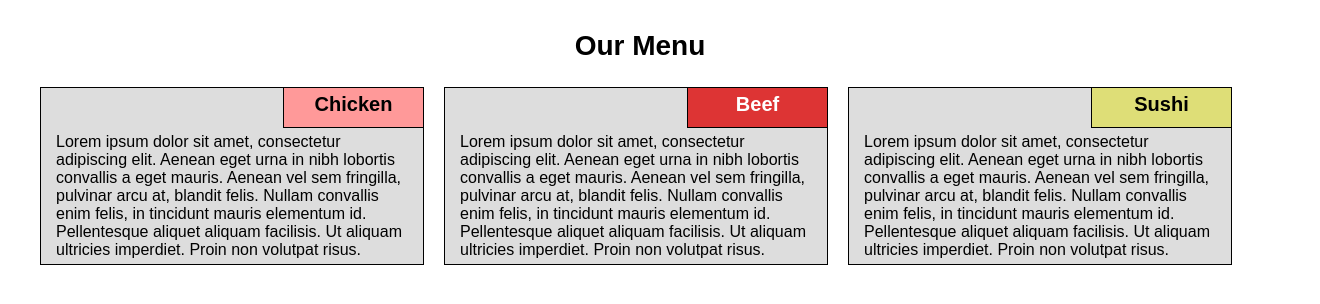
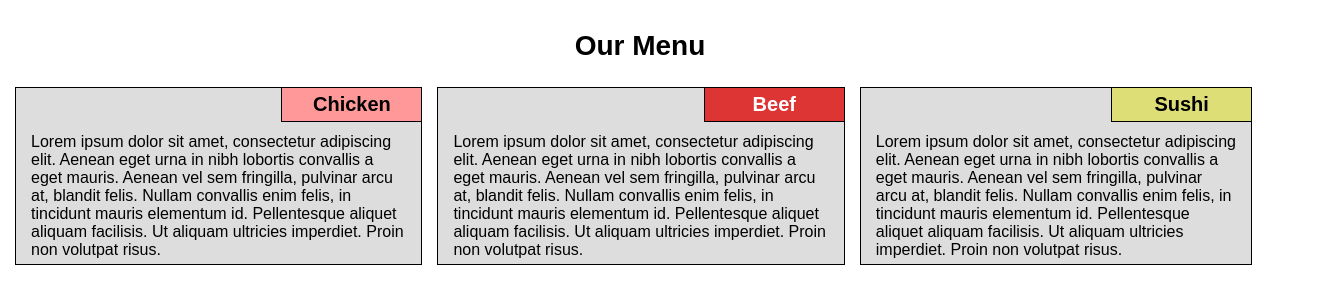
Before and after one commit to QuasiGuru/jhu_coursera, a plain HTML site: page module2-solution/index.html in a window 1280 px wide. Shown: the whole page, 1320 px wide, since content can reach past the window. Drawn offline with Linux system fonts and the light colour scheme.

Commit message:
Module 2 Assignment Done

```diff
--- a/module2-solution/index.html
+++ b/module2-solution/index.html
@@ -12,7 +12,8 @@
  		<div class="container">
 			<h1>Our Menu</h1>
 			<div class="row">
-				<div id="box1">
+				<div class="col-lg-4 col-md-6 col-sm-12">
+					<div class="food-box box-left">
 						<h2>Chicken</h2>
 						<p>Lorem ipsum dolor sit amet, consectetur adipiscing elit. Aenean eget
 						urna in nibh lobortis convallis a eget mauris. Aenean vel sem fringilla,
@@ -20,8 +21,10 @@
 						tincidunt mauris elementum id. Pellentesque aliquet aliquam facilisis.
 						Ut aliquam ultricies imperdiet. Proin non volutpat risus.</p>
 					</div>
+				</div>
 
-				<div id="box2">
+				<div class="col-lg-4 col-md-6 col-sm-12">
+					<div class="food-box box-center">
 						<h2>Beef</h2>
 						<p>Lorem ipsum dolor sit amet, consectetur adipiscing elit. Aenean eget
 						urna in nibh lobortis convallis a eget mauris. Aenean vel sem fringilla,
@@ -29,8 +32,10 @@
 						tincidunt mauris elementum id. Pellentesque aliquet aliquam facilisis.
 						Ut aliquam ultricies imperdiet. Proin non volutpat risus.</p>
 					</div>
+				</div>
 
-				<div id="box3">
+				<div class="col-lg-4 col-md-12 col-sm-12">
+					<div class="food-box box-right">
 						<h2>Sushi</h2>
 						<p>Lorem ipsum dolor sit amet, consectetur adipiscing elit. Aenean eget
 						urna in nibh lobortis convallis a eget mauris. Aenean vel sem fringilla,
@@ -40,5 +45,6 @@
 					</div>
 				</div>
 			</div>
+		</div>
 	</body>
 </html>
--- a/module2-solution/styles/style.css
+++ b/module2-solution/styles/style.css
@@ -5,6 +5,20 @@
   padding: 0;
 }
 
+body {
+	font-size: 16px;
+	color: black;
+	background: white;
+}
+
+/********* Main Page Container **********/
+.container {
+	font-family: Arial, Helvetica, sans-serif;
+	width: 100%;
+	padding-top: 20px;
+}
+
+/********* Main Page heading **********/
 h1 {
   margin-bottom: 25px;
   text-align: center;
@@ -12,87 +26,91 @@ h1 {
   font-size: 1.75em;
 }
 
-/********* Main Page styles **********/
-.container {
-	font-family: Arial, Helvetica, sans-serif;
+/********* Row holding food boxes **********/
+.row {
 	width: 100%;
-	padding-top: 20px;
+	margin: auto;
 }
 
-.row {
-	width: 100%;
-	margin-left: 40px;
-	margin-right: 0;
+/********* Food box **********/
+.food-box {
+	position: relative;
+
+	/* Border and backround */
+	border: 1px solid black;
+	background: #DDDDDD;
+
+	/* Padding */
+	padding: 45px 15px 5px 15px;
+
+	/* Margins */
+	margin-left: 15px;
+	margin-bottom: 20px;
 }
 
-#box1, #box2, #box3 {
-	border: 1px solid black;
-	background: #DDDDDD;
-	position: relative;
-	padding-top: 45px;
-	padding-left: 15px;
-	padding-right: 15px;
-	padding-bottom: 5px;
-	margin-right: 20px;
-	margin-bottom: 20px;
-	font-size: 1em;
-}
-
-h2 {
+/********* Food box Heading **********/
+.food-box h2 {
+	/* alignment and positioning */
+	width: 140px;
 	text-align: center;
-	width: 140px;
 	position: absolute;
 	top: 0px;
 	right: 0px;
-	height: 40px;
+
+	/* border */
 	border-left: 1px solid black;
 	border-bottom: 1px solid black;
-	padding-left: 15px;
-	padding-right: 15px;
-	padding-top: 5px;
-	padding-bottom: 5px;
+
+	/* padding */
+	padding: 5px 15px 5px 15px;
+
 	font-size: 1.25em;
 }
 
-#box1 h2 {
+/********* Food box Heading Colors **********/
+.box-left > h2 {
 	background: #FF9999;
 	color: black;
 }
 
-#box2 h2 {
+.box-center > h2 {
 	background: #DD3434;
 	color: white;
 }
 
-#box3 h2 {
+.box-right > h2 {
 	background: #DEDE77;
 	color: black;
 }
 
+.box-right {
+	margin-right: 15px;
+}
+
 /********** Desktop devices only **********/
 @media (min-width: 992px) {
-	#box1, #box2, #box3 {
-		width: 30%;
+	.col-lg-4 {
+		width: 33%;
 		float: left;
 	}
 }
 
 /********** Tablet devices only **********/
 @media (min-width: 768px) and (max-width: 991px) {
-	#box1, #box2 {
-		width: 44%;
+	.col-md-6 {
+		width: 50%;
 		float: left;
 	}
 
-	#box3 {
-		width: 90%;
+	.col-md-12 {
+		width: 100%;
 		clear: left;
 	}
 }
 
 /********** Mobile devices only **********/
 @media (max-width: 767px) {
-	#box1, #box2, #box3 {
-		width: 90%;
+	.col-sm-12 {
+		width: 100%;
 	}
 }
```
Lines whose indentation alone changed are shown as unchanged.
